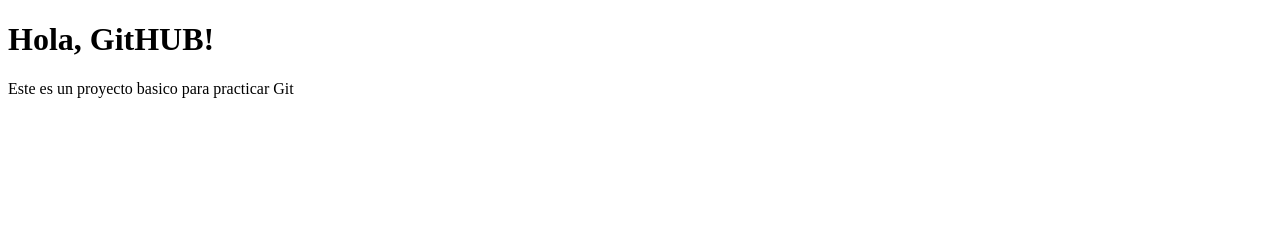
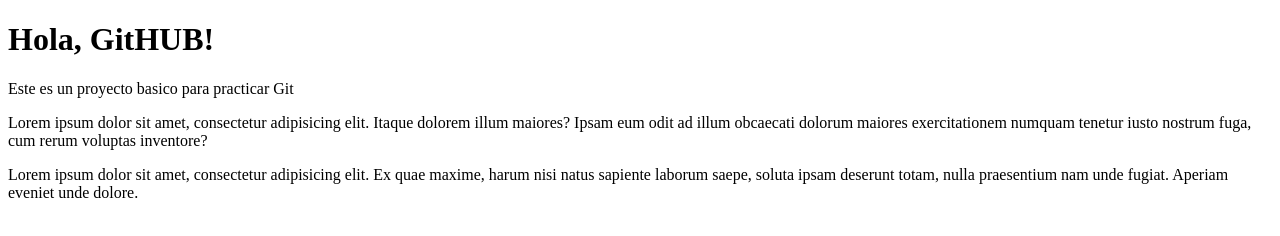
Before and after one commit to rubenherola6/mi_proyecto_web1, a plain HTML site: page index.html in a window 1280 px wide. Drawn offline with Linux system fonts and the light colour scheme.

Commit message:
Hacer un cambio en rama-nueva

```diff
--- a/index.html
+++ b/index.html
@@ -8,5 +8,7 @@
 <body>
     <h1>Hola, GitHUB!</h1>
     <p>Este es un proyecto basico para practicar Git</p>
+    <p>Lorem ipsum dolor sit amet, consectetur adipisicing elit. Itaque dolorem illum maiores? Ipsam eum odit ad illum obcaecati dolorum maiores exercitationem numquam tenetur iusto nostrum fuga, cum rerum voluptas inventore?</p>
+<p>Lorem ipsum dolor sit amet, consectetur adipisicing elit. Ex quae maxime, harum nisi natus sapiente laborum saepe, soluta ipsam deserunt totam, nulla praesentium nam unde fugiat. Aperiam eveniet unde dolore.</p>
 </body>
 </html>
```
